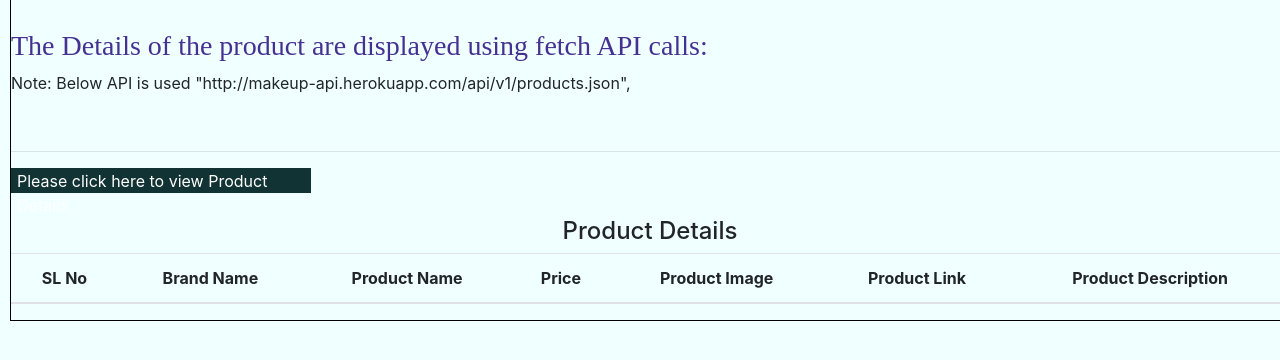
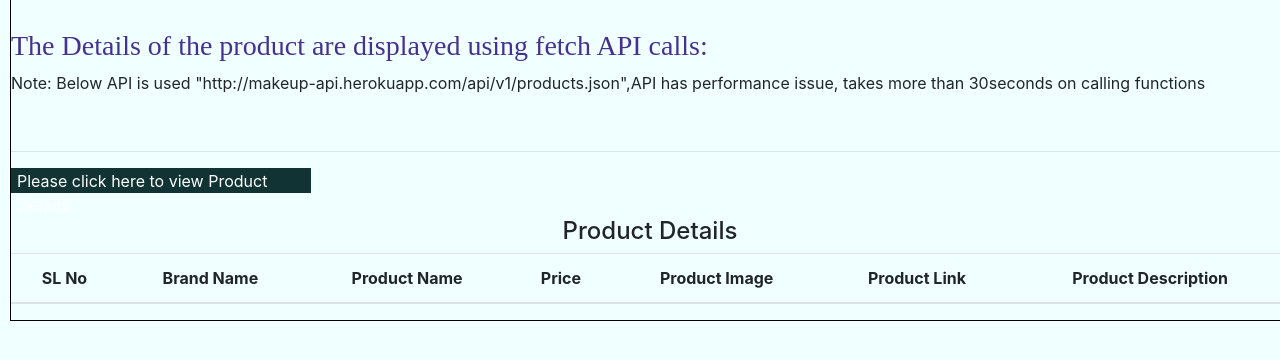
Before and after one commit to nagarjunrajkumar1213/Hackathon_MakeupAPI_Nag, a plain HTML site: page index.html in a window 1280 px wide. Shown: the part 62-422 px from the top of the page. Drawn offline with nearby package versions, Linux system fonts and the light colour scheme.

Commit message:
updated files

```diff
--- a/index.html
+++ b/index.html
@@ -21,7 +21,7 @@
     <br>
     <h3 style="text-align:left;color:rgb(69, 49, 145);font-family:'Times New Roman', Times, serif" ;>The Details of the
         product are displayed using fetch API calls:</h6>
-    <p>Note: Below API is used "http://makeup-api.herokuapp.com/api/v1/products.json",</p>
+    <p>Note: Below API is used "http://makeup-api.herokuapp.com/api/v1/products.json",API has performance issue, takes more than 30seconds on calling functions</p>
     <br>
     <hr>
     <div class="productList"></div>
```
